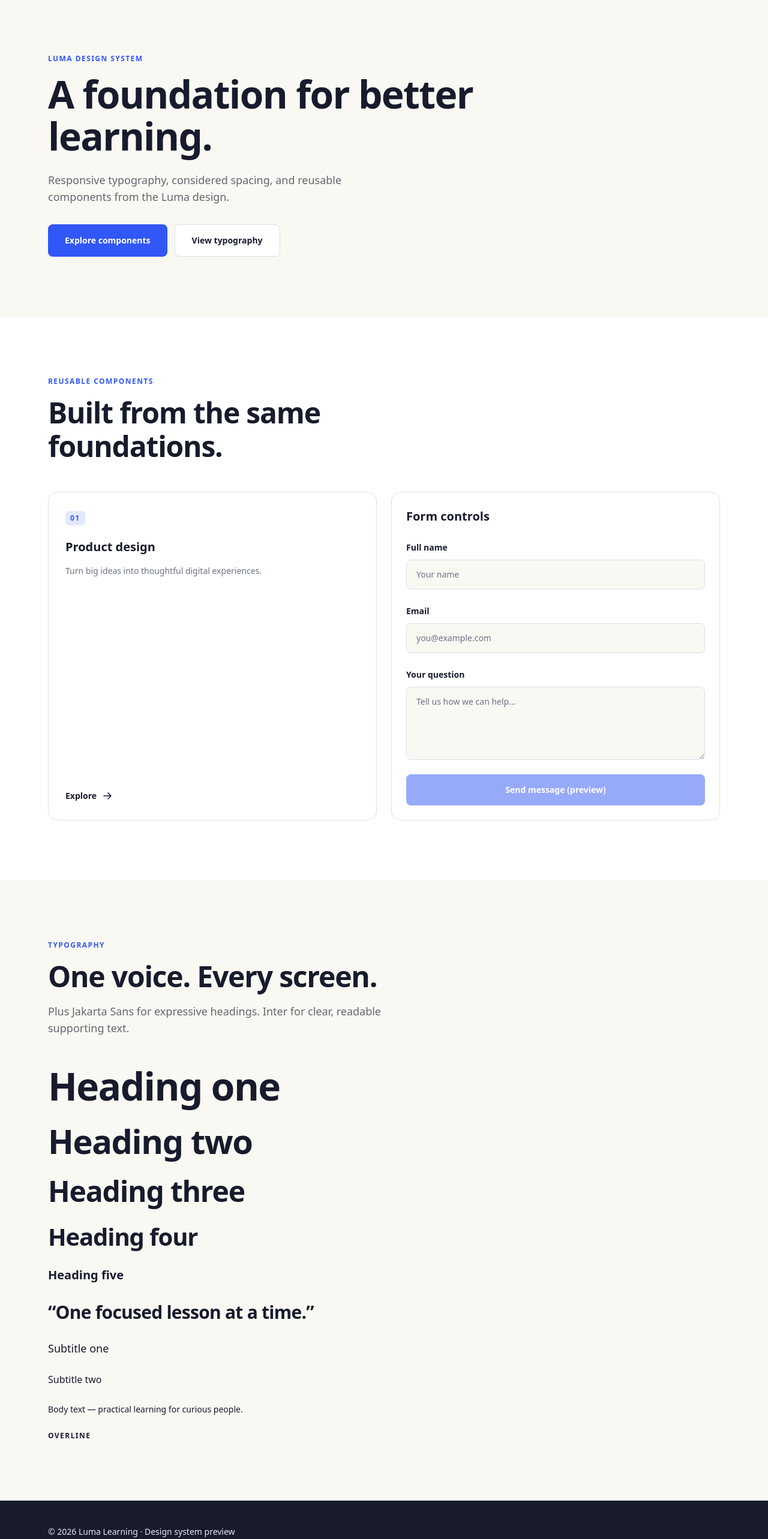
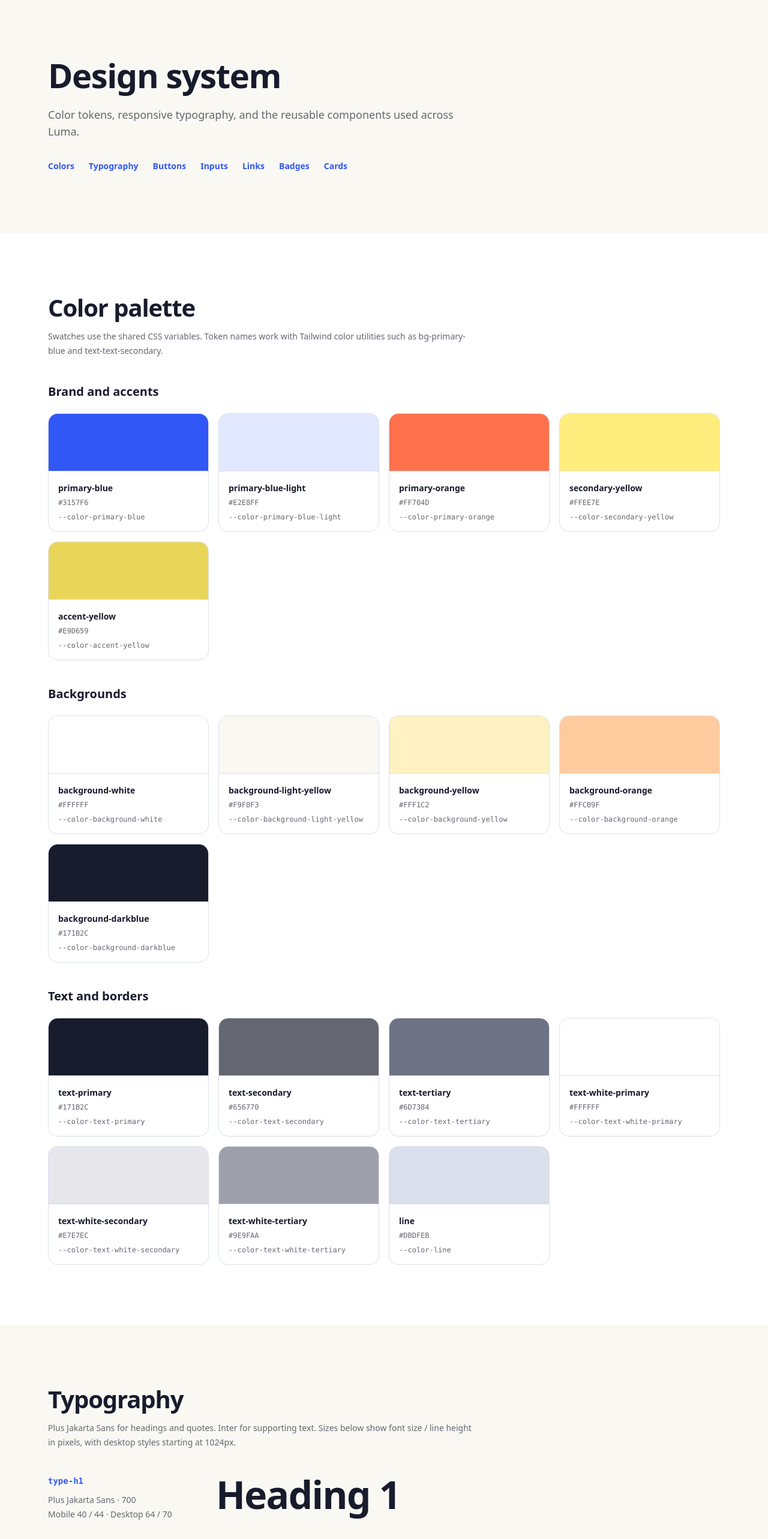
Before and after one commit to ahcfonseca/buzzvel-luma-test, a Next.js app: page /design-system in a window 1280 px wide. Shown: the part 80-2646 px from the top of the page at 60% size. Built offline with nearby package versions, Linux system fonts and the light colour scheme.

Commit message:
feat: expand design system page with color palette, typography, buttons, inputs, links, badges, and cards sections

```diff
--- a/app/design-system/page.tsx
+++ b/app/design-system/page.tsx
@@ -1,16 +1,211 @@
+import type { Metadata } from "next";
 import { Button, ButtonLink } from "@/components/ui/button";
-import { CategoryCard } from "@/components/ui/cards";
+import { CategoryCard, CourseCard } from "@/components/ui/cards";
+import { ContactCard } from "@/components/ui/contact-card";
 import { InputField, TextareaField } from "@/components/ui/form-field";
-import { Container, Section, SectionHeading } from "@/components/ui/layout";
-import { SiteHeader } from "@/components/site-header";
+import { Container, Section } from "@/components/ui/layout";
+import { Pill } from "@/components/ui/pill";
+import { RatingBadge } from "@/components/ui/rating-badge";
+import { StatBadge } from "@/components/ui/stat-badge";
+import { TextLink } from "@/components/ui/text-link";
+
+export const metadata: Metadata = {
+  title: "Design system",
+  description: "Luma color tokens, responsive typography, and reusable interface components.",
+};
+
+const colorGroups = [
+  {
+    title: "Brand and accents",
+    colors: [
+      { token: "primary-blue", hex: "#3157F6" },
+      { token: "primary-blue-light", hex: "#E2E8FF" },
+      { token: "primary-orange", hex: "#FF704D" },
+      { token: "secondary-yellow", hex: "#FFEE7E" },
+      { token: "accent-yellow", hex: "#E9D659" },
+    ],
+  },
+  {
+    title: "Backgrounds",
+    colors: [
+      { token: "background-white", hex: "#FFFFFF" },
+      { token: "background-light-yellow", hex: "#F9F8F3" },
+      { token: "background-yellow", hex: "#FFF1C2" },
+      { token: "background-orange", hex: "#FFCB9F" },
+      { token: "background-darkblue", hex: "#171B2C" },
+    ],
+  },
+  {
+    title: "Text and borders",
+    colors: [
+      { token: "text-primary", hex: "#171B2C" },
+      { token: "text-secondary", hex: "#656770" },
+      { token: "text-tertiary", hex: "#6D7384" },
+      { token: "text-white-primary", hex: "#FFFFFF" },
+      { token: "text-white-secondary", hex: "#E7E7EC" },
+      { token: "text-white-tertiary", hex: "#9E9FAA" },
+      { token: "line", hex: "#DBDFEB" },
+    ],
+  },
+];
+
+const typeStyles = [
+  { label: "Heading 1", className: "type-h1", family: "Plus Jakarta Sans", weight: 700, mobile: "40 / 44", desktop: "64 / 70" },
+  { label: "Heading 2", className: "type-h2", family: "Plus Jakarta Sans", weight: 700, mobile: "36 / 40", desktop: "56 / 64" },
+  { label: "Heading 3", className: "type-h3", family: "Plus Jakarta Sans", weight: 700, mobile: "32 / 36", desktop: "48 / 56" },
+  { label: "Heading 4", className: "type-h4", family: "Plus Jakarta Sans", weight: 700, mobile: "28 / 32", desktop: "40 / 48" },
+  { label: "Heading 5", className: "type-h5", family: "Plus Jakarta Sans", weight: 700, mobile: "20 / 28", desktop: "20 / 32" },
+  { label: "Quote", className: "type-quote", family: "Plus Jakarta Sans", weight: 600, mobile: "20 / 32", desktop: "30 / 44" },
+  { label: "Subtitle 1", className: "type-subtitle-1", family: "Inter", weight: 400, mobile: "16 / 26", desktop: "18 / 28" },
+  { label: "Subtitle 2", className: "type-subtitle-2", family: "Inter", weight: 400, mobile: "14 / 24", desktop: "16 / 28" },
+  { label: "Body", className: "type-body", family: "Inter", weight: 400, mobile: "14 / 24", desktop: "14 / 24" },
+  { label: "Overline", className: "type-overline", family: "Inter", weight: 600, mobile: "12 / 16", desktop: "12 / 16" },
+];
+
+const navigation = [
+  { id: "colors", label: "Colors" },
+  { id: "typography", label: "Typography" },
+  { id: "buttons", label: "Buttons" },
+  { id: "inputs", label: "Inputs" },
+  { id: "links", label: "Links" },
+  { id: "badges", label: "Badges" },
+  { id: "cards", label: "Cards" },
+];
+
+function PreviewHeading({ id, title, description }: { id: string; title: string; description: string }) {
+  return <div className="mb-10 max-w-180">
+    <h2 id={id} className="type-h4">{title}</h2>
+    <p className="mt-3 text-text-secondary">{description}</p>
+  </div>;
+}
 
 export default function DesignSystemPreview() {
   return <>
-    <SiteHeader />
+    <header className="border-b border-line bg-background-white py-6">
+      <Container className="flex flex-wrap items-center justify-between gap-4">
+        <p className="font-bold">Luma / Design system</p>
+        <TextLink href="/" className="font-bold text-primary-blue">Back to the page</TextLink>
+      </Container>
+    </header>
     <main id="main-content">
-      <Section aria-labelledby="foundation-title"><p className="type-overline mb-4 text-primary-blue">Luma design system</p><h1 id="foundation-title" className="type-h1 max-w-200">A foundation for better learning.</h1><p className="type-subtitle-1 mt-6 max-w-140 text-text-secondary">Responsive typography, considered spacing, and reusable components from the Luma design.</p><div className="mt-8 flex flex-col gap-3 sm:flex-row"><ButtonLink href="#components">Explore components</ButtonLink><ButtonLink href="#typography" variant="secondary">View typography</ButtonLink></div></Section>
-      <Section id="components" aria-labelledby="components-title" className="bg-background-white"><SectionHeading id="components-title" eyebrow="Reusable components" title="Built from the same foundations." /><div className="mt-12 grid gap-6 md:grid-cols-2"><CategoryCard number="01" title="Product design" description="Turn big ideas into thoughtful digital experiences." href="#typography" /><div className="rounded-card border border-line p-6"><h3 className="type-h5 mb-6">Form controls</h3><div className="flex flex-col gap-6"><InputField id="preview-name" label="Full name" placeholder="Your name" autoComplete="name" /><InputField id="preview-email" label="Email" type="email" placeholder="you@example.com" autoComplete="email" /><TextareaField id="preview-message" label="Your question" placeholder="Tell us how we can help…" /><Button disabled fullWidth>Send message (preview)</Button></div></div></div></Section>
-      <Section id="typography" aria-labelledby="typography-title"><SectionHeading id="typography-title" eyebrow="Typography" title="One voice. Every screen." description="Plus Jakarta Sans for expressive headings. Inter for clear, readable supporting text." /><div className="mt-12 flex flex-col gap-6"><p className="type-h1">Heading one</p><p className="type-h2">Heading two</p><p className="type-h3">Heading three</p><p className="type-h4">Heading four</p><p className="type-h5">Heading five</p><p className="type-quote">“One focused lesson at a time.”</p><p className="type-subtitle-1">Subtitle one</p><p className="type-subtitle-2">Subtitle two</p><p className="type-body">Body text — practical learning for curious people.</p><p className="type-overline">Overline</p></div></Section>
-    </main><footer className="bg-background-darkblue py-10 text-text-white-secondary"><Container><p>© 2026 Luma Learning · Design system preview</p></Container></footer>
+      <Section aria-labelledby="design-system-title">
+        <h1 id="design-system-title" className="type-h2">Design system</h1>
+        <p className="type-subtitle-1 mt-5 max-w-180 text-text-secondary">Color tokens, responsive typography, and the reusable components used across Luma.</p>
+        <nav aria-label="Design system sections" className="mt-8">
+          <ul className="flex flex-wrap gap-x-6 gap-y-3">
+            {navigation.map(item => <li key={item.id}><TextLink href={`#${item.id}`} className="font-bold text-primary-blue">{item.label}</TextLink></li>)}
+          </ul>
+        </nav>
+      </Section>
+
+      <Section id="colors" aria-labelledby="colors-title" className="bg-background-white">
+        <PreviewHeading id="colors-title" title="Color palette" description="Swatches use the shared CSS variables. Token names work with Tailwind color utilities such as bg-primary-blue and text-text-secondary." />
+        <div className="flex flex-col gap-10">
+          {colorGroups.map(group => <div key={group.title}>
+            <h3 className="type-h5 mb-5">{group.title}</h3>
+            <ul className="grid grid-cols-1 gap-4 sm:grid-cols-2 lg:grid-cols-4">
+              {group.colors.map(color => <li key={color.token} className="overflow-hidden rounded-card border border-line">
+                <div aria-hidden="true" className="h-24 border-b border-line" style={{ backgroundColor: `var(--color-${color.token})` }} />
+                <div className="p-4">
+                  <p className="break-words font-semibold">{color.token}</p>
+                  <p className="mt-1 font-mono text-xs text-text-secondary">{color.hex}</p>
+                  <code className="mt-2 block break-all text-xs text-text-secondary">--color-{color.token}</code>
+                </div>
+              </li>)}
+            </ul>
+          </div>)}
+        </div>
+      </Section>
+
+      <Section id="typography" aria-labelledby="typography-title">
+        <PreviewHeading id="typography-title" title="Typography" description="Plus Jakarta Sans for headings and quotes. Inter for supporting text. Sizes below show font size / line height in pixels, with desktop styles starting at 1024px." />
+        <div className="divide-y divide-line">
+          {typeStyles.map(style => <div key={style.className} className="grid min-w-0 gap-5 py-8 first:pt-0 lg:grid-cols-[240px_minmax(0,1fr)] lg:gap-10">
+            <div className="text-text-secondary">
+              <code className="font-semibold text-primary-blue">{style.className}</code>
+              <p className="mt-2">{style.family} · {style.weight}</p>
+              <p>Mobile {style.mobile} · Desktop {style.desktop}</p>
+            </div>
+            <p className={`${style.className} min-w-0 break-words`}>{style.label === "Quote" ? "One focused lesson at a time." : style.label}</p>
+          </div>)}
+        </div>
+      </Section>
+
+      <Section id="buttons" aria-labelledby="buttons-title" className="bg-background-white">
+        <PreviewHeading id="buttons-title" title="Buttons" description="Primary, secondary, yellow, and ghost variants with default, compact, full-width, and disabled examples." />
+        <div className="flex flex-col gap-8">
+          <div className="flex flex-wrap items-center gap-4">
+            <Button>Primary</Button><Button variant="secondary">Secondary</Button><Button variant="yellow">Yellow</Button>
+          </div>
+          <div className="flex flex-wrap items-center gap-4">
+            <Button size="compact">Compact</Button><Button disabled>Disabled</Button><Button variant="secondary" disabled>Disabled secondary</Button>
+          </div>
+          <div className="max-w-96"><Button fullWidth>Full width</Button></div>
+          <div className="rounded-card bg-primary-blue p-6"><Button variant="ghost">Ghost on blue</Button></div>
+          <div>
+            <h3 className="mb-4 font-bold">Navigation button</h3>
+            <ButtonLink href="#cards">Explore cards</ButtonLink>
+          </div>
+        </div>
+      </Section>
+
+      <Section id="inputs" aria-labelledby="inputs-title">
+        <PreviewHeading id="inputs-title" title="Inputs" description="Shared labels, hints, validation messages, and disabled controls. Each label and message is associated with its field." />
+        <div className="grid items-start gap-6 md:grid-cols-2">
+          <InputField id="preview-name" label="Full name" placeholder="Your name" autoComplete="name" />
+          <InputField id="preview-email" label="Email" type="email" placeholder="you@example.com" autoComplete="email" hint="Use the email associated with your account." />
+          <InputField id="preview-invalid-email" label="Email with error" type="email" defaultValue="invalid-email" error="Please enter a valid email address." />
+          <InputField id="preview-disabled" label="Disabled input" defaultValue="Unavailable" disabled />
+          <TextareaField id="preview-message" label="Your question" placeholder="Tell us how we can help..." />
+          <TextareaField id="preview-message-error" label="Question with error" defaultValue="Hi" error="Please include at least 10 characters in your question." />
+        </div>
+      </Section>
+
+      <Section id="links" aria-labelledby="links-title" className="bg-background-white">
+        <PreviewHeading id="links-title" title="Links" description="Text links use the shared underline animation on hover and keyboard focus. Tab through the examples to inspect focus styles." />
+        <div className="flex flex-wrap items-center gap-6">
+          <TextLink href="/" className="font-bold text-primary-blue">Back to Luma</TextLink>
+          <TextLink href="#typography" className="text-text-secondary">View typography</TextLink>
+        </div>
+        <div className="mt-6 rounded-card bg-background-darkblue p-6">
+          <TextLink href="#colors" className="text-text-white-secondary focus-visible:outline-text-white-primary">Link on a dark background</TextLink>
+        </div>
+      </Section>
+
+      <Section id="badges" aria-labelledby="badges-title">
+        <PreviewHeading id="badges-title" title="Badges and pills" description="Reusable statistics, ratings, and non-interactive metadata labels." />
+        <div className="flex flex-wrap items-center gap-6">
+          <StatBadge value="120+" label="expert-led courses" />
+          <RatingBadge rating={4.9} />
+        </div>
+        <div className="mt-8 flex flex-wrap gap-3">
+          <Pill>8 lessons</Pill><Pill>2h 40min</Pill><Pill>Intermediate</Pill>
+        </div>
+        <div className="mt-6 flex flex-wrap gap-3 rounded-card bg-primary-blue p-6 text-text-white-primary">
+          <Pill>Product design</Pill><Pill>Self-paced</Pill>
+        </div>
+      </Section>
+
+      <Section id="cards" aria-labelledby="cards-title" className="bg-background-white">
+        <PreviewHeading id="cards-title" title="Cards" description="Category, course, and contact components with the same props and styling used by the page." />
+        <div className="grid items-start gap-8 md:grid-cols-2 lg:grid-cols-3">
+          <div>
+            <h3 className="mb-4 font-bold">Category card</h3>
+            <CategoryCard number="01" title="Product design" description="Turn big ideas into thoughtful digital experiences." href="/#courses" />
+          </div>
+          <div>
+            <h3 className="mb-4 font-bold">Course card</h3>
+            <CourseCard href="/#featured-course" title="Designing products people understand." description="Research, structure, and thoughtful interaction design." image={{ src: "/images/featured-course.png", alt: "A designer working with sketches and product prototypes." }} category="Product design" duration="8 lessons · 2h 40min" />
+          </div>
+          <div>
+            <h3 className="mb-4 font-bold">Contact cards</h3>
+            <div className="flex flex-col gap-4">
+              <ContactCard title="Email" value="contact@luma.com" href="mailto:contact@luma.com" icon={{ src: "/images/contact-email.svg", width: 24, height: 24 }} />
+              <ContactCard title="Response time" value="Up to 24 hours on business days" icon={{ src: "/images/contact-clock.svg", width: 20, height: 20 }} />
+            </div>
+          </div>
+        </div>
+      </Section>
+    </main>
   </>;
 }
```
